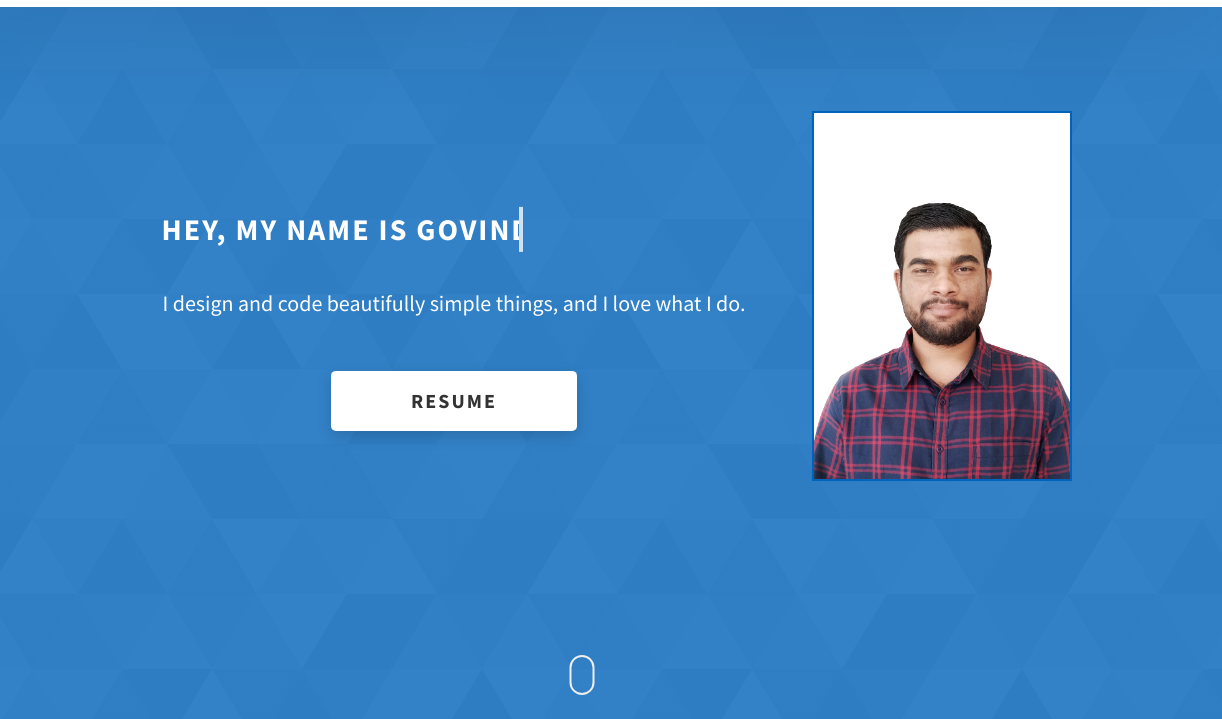
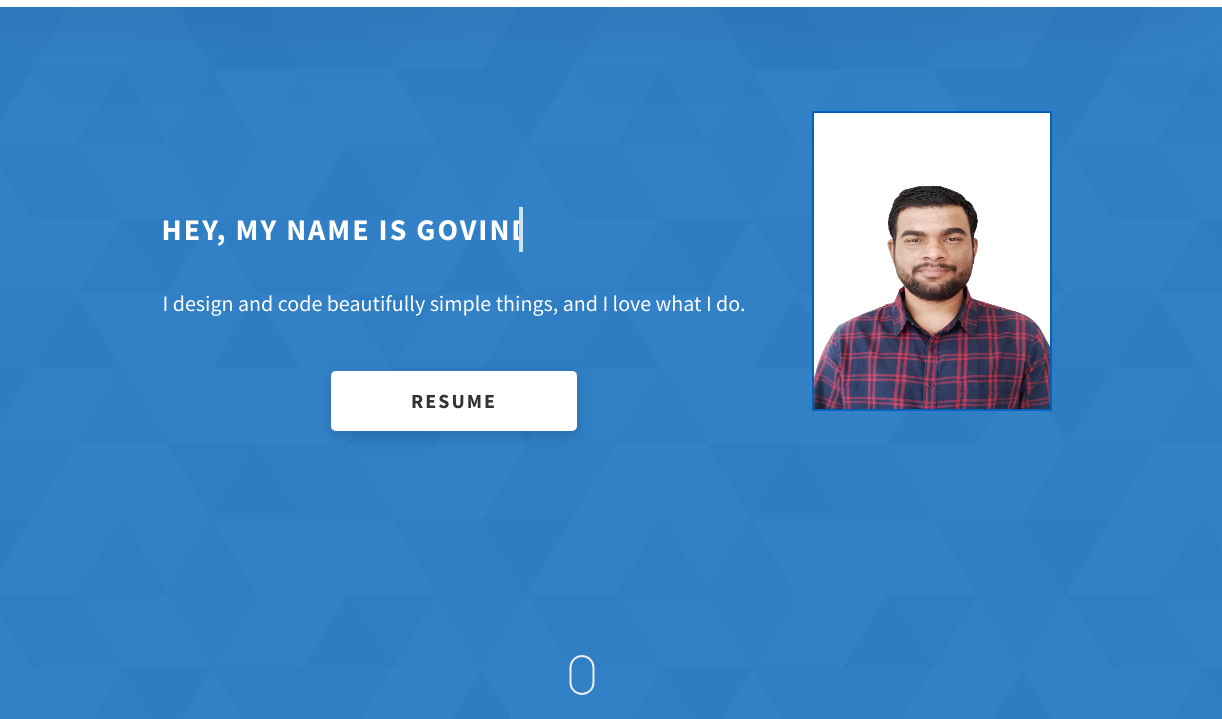
Before and after one commit to Jerry-29/portfolio, a website: page index.html in a window 1280 px wide. Shown: the part 81-800 px from the top of the page, 58-1280 px from the left. Drawn offline with Linux system fonts and the light colour scheme; files whose address does not match are found by name.

Commit message:
Update style.css

```diff
--- a/css/style.css
+++ b/css/style.css
@@ -818,10 +818,11 @@ textarea {
 }
 .dpImg{
 margin-left: 68%;
-width: 26rem;
-height: 37rem;
+width: 24rem;
+height: 30rem;
 margin-top: 15%;
 border: 2px solid #0062b9;
+/* border-radius: 50%; */
 
 }
 @media only screen and (max-width:600px){
```
